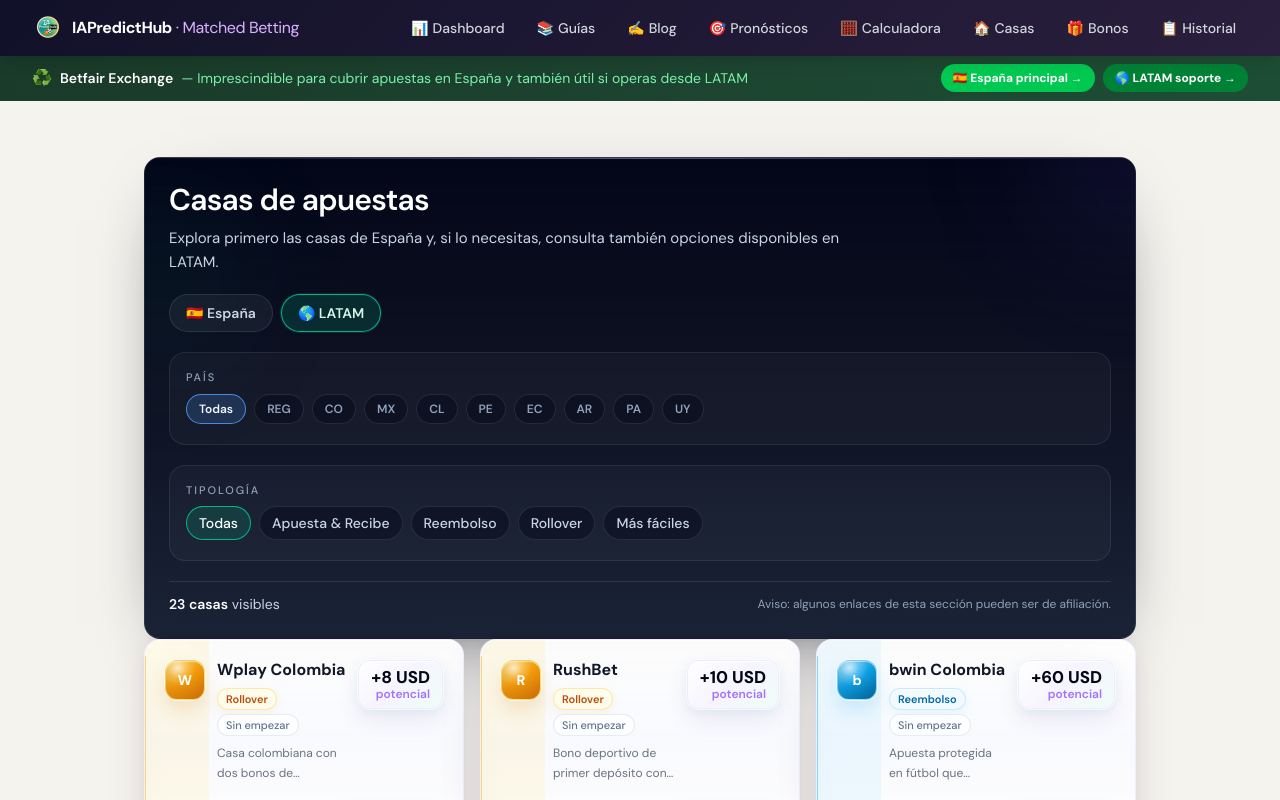
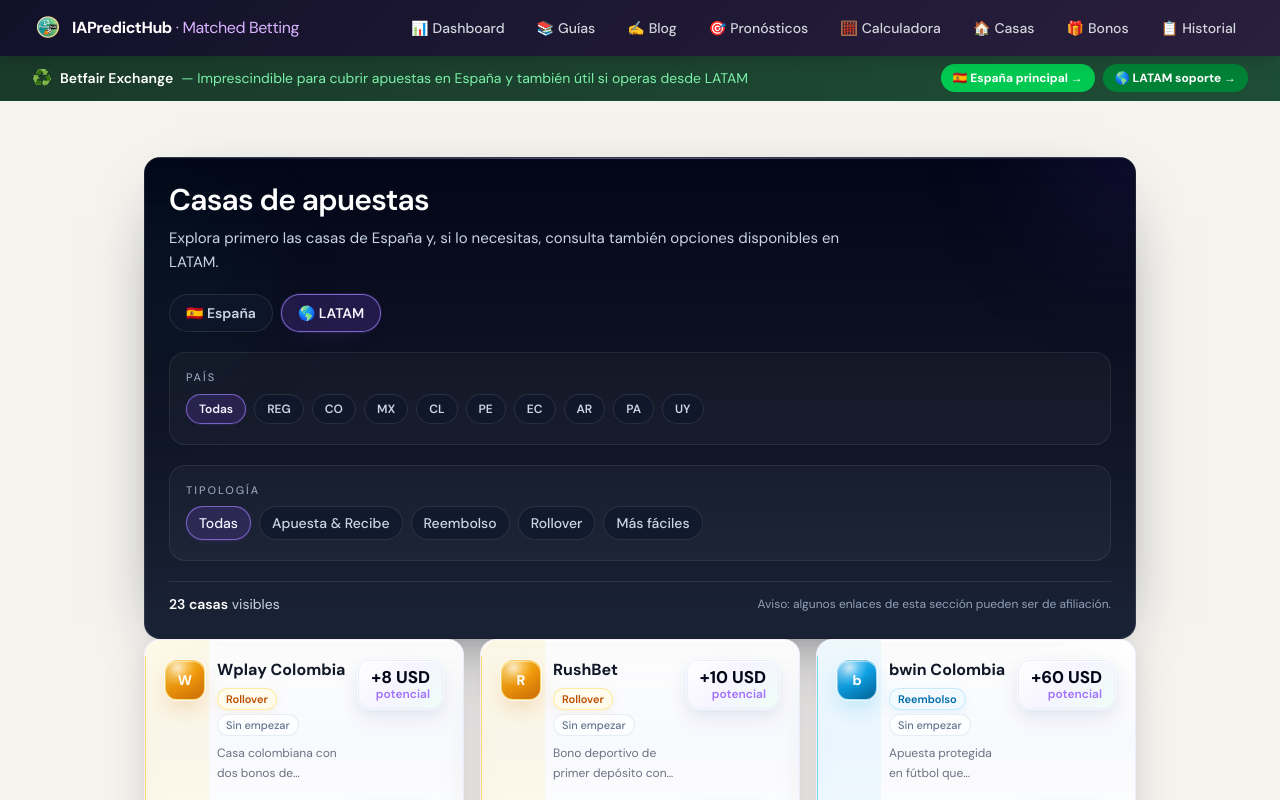
Before and after one commit to eloylt13/matched-betting-app, a Next.js app: page /casas in a window 1280 px wide. Both pictures are taken after a click on the button "🌎 LATAM". Shown: the top 800 px of the page. Built offline with nearby package versions, Linux system fonts and the light colour scheme; no server answers; a web font is replaced by a local one.

Commit message:
style: unifica tabs y filtros premium en la cabecera de casas

```diff
--- a/app/casas/CasasClient.tsx
+++ b/app/casas/CasasClient.tsx
@@ -75,10 +75,10 @@
                 key={market}
                 type="button"
                 onClick={() => handleMarketChange(market)}
-                className={`rounded-full border px-4 py-2 text-sm font-semibold transition-all ${
+                className={`rounded-full border px-4 py-2 text-sm font-semibold transition-all duration-200 ${
                   activeMarket === market
-                    ? "border-emerald-400/80 bg-emerald-400/15 text-emerald-100 shadow-[0_0_0_1px_rgba(52,211,153,0.15)]"
-                    : "border-white/10 bg-white/[0.05] text-slate-300 hover:border-white/20 hover:bg-white/[0.08] hover:text-white"
+                    ? "border-violet-400/70 bg-violet-500/18 text-violet-50 shadow-[0_0_0_1px_rgba(139,92,246,0.16),0_10px_24px_-16px_rgba(139,92,246,0.45)]"
+                    : "border-white/10 bg-slate-900/75 text-slate-300 hover:border-violet-300/30 hover:bg-slate-800/80 hover:text-white"
                 }`}
               >
                 {market === "espana" ? "🇪🇸 España" : "🌎 LATAM"}
@@ -96,10 +96,10 @@
                     type="button"
                     onClick={() => setActivePais(pais.key)}
                     title={pais.label}
-                    className={`shrink-0 rounded-full border px-3 py-1.5 text-xs font-semibold transition-colors ${
+                    className={`shrink-0 rounded-full border px-3 py-1.5 text-xs font-semibold transition-all duration-200 ${
                       activePais === pais.key
-                        ? "border-blue-400/80 bg-blue-400/18 text-blue-50"
-                        : "border-white/10 bg-slate-950/40 text-slate-400 hover:border-white/20 hover:bg-white/[0.05] hover:text-slate-100"
+                        ? "border-violet-400/65 bg-violet-500/16 text-violet-50 shadow-[0_0_0_1px_rgba(139,92,246,0.12),0_8px_18px_-14px_rgba(139,92,246,0.4)]"
+                        : "border-white/10 bg-slate-900/70 text-slate-300 hover:border-violet-300/25 hover:bg-slate-800/85 hover:text-white"
                     }`}
                   >
                     {pais.label}
@@ -117,10 +117,10 @@
                   key={filter.key}
                   type="button"
                   onClick={() => setActiveFilter(filter.key)}
-                  className={`shrink-0 rounded-full border px-3 py-1.5 text-xs sm:text-sm font-medium transition-colors ${
+                  className={`shrink-0 rounded-full border px-3 py-1.5 text-xs sm:text-sm font-medium transition-all duration-200 ${
                     activeFilter === filter.key
-                      ? "border-emerald-400/80 bg-emerald-400/15 text-white"
-                      : "border-white/10 bg-slate-950/40 text-slate-300 hover:border-white/20 hover:bg-white/[0.05] hover:text-white"
+                      ? "border-violet-400/65 bg-violet-500/16 text-violet-50 shadow-[0_0_0_1px_rgba(139,92,246,0.12),0_8px_18px_-14px_rgba(139,92,246,0.4)]"
+                      : "border-white/10 bg-slate-900/70 text-slate-300 hover:border-violet-300/25 hover:bg-slate-800/85 hover:text-white"
                   }`}
                 >
                   {filter.label}
```
